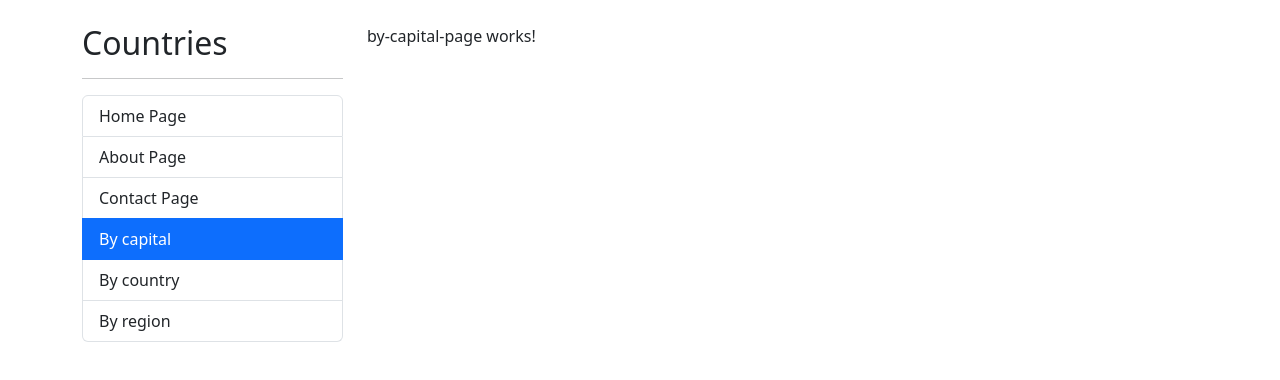
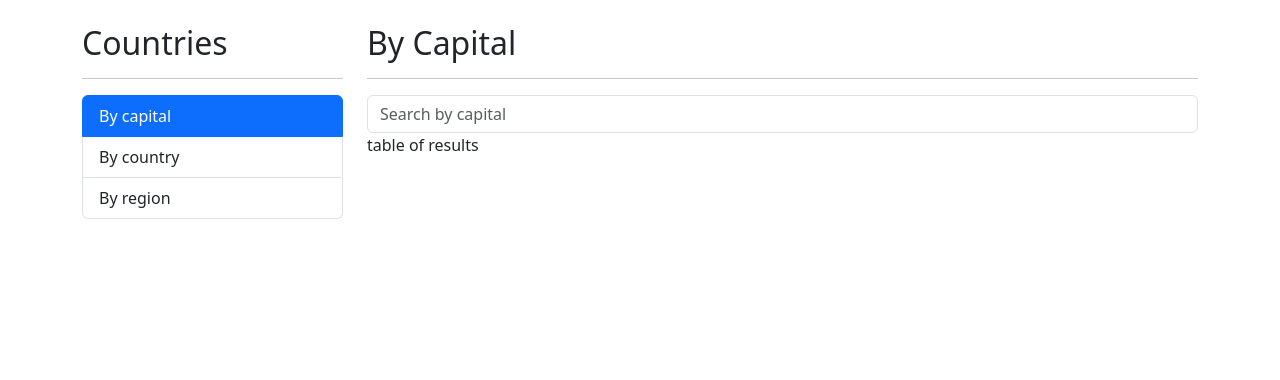
Before and after one commit to ChristianTC/ng-country-app, an Angular app: page /countries/by-capital in a window 1280 px wide. Shown: the top 380 px of the page. Built offline with nearby package versions, Linux system fonts and the light colour scheme.

Commit message:
pages structure and add searchBox Component in Shared

```diff
--- a/src/app/countries/countries-routing.module.ts
+++ b/src/app/countries/countries-routing.module.ts
@@ -22,6 +22,10 @@
     path: 'by/:id',
     component: CountryPageComponent
   },
+  {
+    path: '**',
+    redirectTo: "by-capital"
+  }
 ]
 
 @NgModule({
--- a/src/app/countries/countries.module.ts
+++ b/src/app/countries/countries.module.ts
@@ -5,6 +5,7 @@
 import { ByRegionPageComponent } from './pages/by-region-page/by-region-page.component';
 import { CountryPageComponent } from './pages/country-page/country-page.component';
 import { CountriesRoutingModule } from './countries-routing.module';
+import { SharedModule } from '../shared/shared.module';
 
 
 
@@ -17,7 +18,8 @@
   ],
   imports: [
     CommonModule,
-    CountriesRoutingModule
+    CountriesRoutingModule,
+    SharedModule
   ]
 })
 export class CountriesModule { }
--- a/src/app/countries/pages/by-capital-page/by-capital-page.component.html
+++ b/src/app/countries/pages/by-capital-page/by-capital-page.component.html
@@ -1 +1,15 @@
-<p>by-capital-page works!</p>
+<h2>By Capital</h2>
+<hr>
+
+<div class="row">
+  <div class="col">
+    <!-- SearcgBox -->
+    <shared-search-box placeholder="Search by capital"></shared-search-box>
+  </div>
+</div>
+
+<div class="row">
+  <div class="col">
+    table of results
+  </div>
+</div>
--- /dev/null
+++ b/src/app/shared/components/search-box/search-box.component.html
@@ -0,0 +1,5 @@
+<input
+  type="text"
+  [placeholder]="placeholder"
+  class="form-control"
+>
--- /dev/null
+++ b/src/app/shared/components/search-box/search-box.component.ts
@@ -0,0 +1,14 @@
+import { Component, Input } from '@angular/core';
+
+@Component({
+  selector: 'shared-search-box',
+  templateUrl: './search-box.component.html',
+  styles: [
+  ]
+})
+export class SearchBoxComponent {
+
+  @Input()
+  public placeholder: string = '';
+
+}
--- a/src/app/shared/components/sidebar/sidebar.component.html
+++ b/src/app/shared/components/sidebar/sidebar.component.html
@@ -3,7 +3,7 @@
 <hr>
 
 <ul class="list-group">
-  <li routerLink=""
+  <!-- <li routerLink=""
     routerLinkActive="active"
     [routerLinkActiveOptions]="{exact: true}"
     class="list-group-item">
@@ -18,7 +18,7 @@
     routerLinkActive="active"
     class="list-group-item">
     Contact Page
-  </li>
+  </li> -->
   <li routerLink="countries/by-capital"
     routerLinkActive="active"
     class="list-group-item">
--- a/src/app/shared/shared.module.ts
+++ b/src/app/shared/shared.module.ts
@@ -5,6 +5,7 @@
 import { AboutPageComponent } from './pages/about-page/about-page.component';
 import { SidebarComponent } from './components/sidebar/sidebar.component';
 import { ContactPageComponent } from './pages/contact-page/contact-page.component';
+import { SearchBoxComponent } from './components/search-box/search-box.component';
 
 
 
@@ -13,7 +14,8 @@
     HomePageComponent,
     AboutPageComponent,
     SidebarComponent,
-    ContactPageComponent
+    ContactPageComponent,
+    SearchBoxComponent
   ],
   imports: [
     CommonModule,
@@ -24,6 +26,7 @@
     AboutPageComponent,
     ContactPageComponent,
     SidebarComponent,
+    SearchBoxComponent
   ]
 })
 export class SharedModule { }
```
Also changed, not shown: src/app/app-routing.module.ts (+5 -5 lines).
